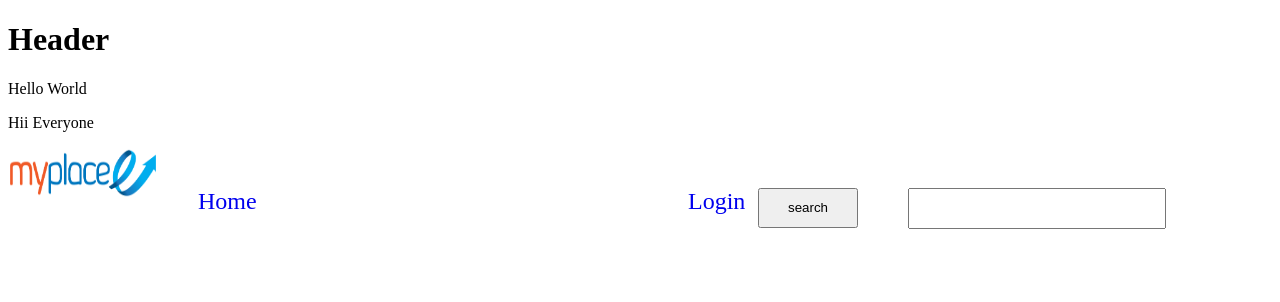
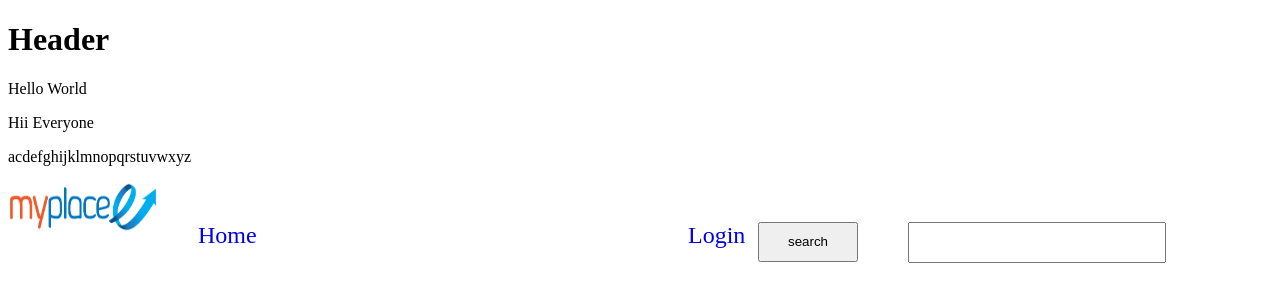
Before and after one commit to ravicodeproject/ME-HTML, a plain HTML site: page index.html in a window 1280 px wide. Drawn offline with Linux system fonts and the light colour scheme.

Commit message:
added a pragraph

```diff
--- a/index.html
+++ b/index.html
@@ -11,6 +11,7 @@
     <h1>Header</h1>
     <p>Hello World</p>
     <p>Hii Everyone</p>
+    <p>acdefghijklmnopqrstuvwxyz</p>
     <header>
         <div class="logo">
             <a href="https://www.myplacee.com"> <img src="myplacee icon.png"></a>
```
